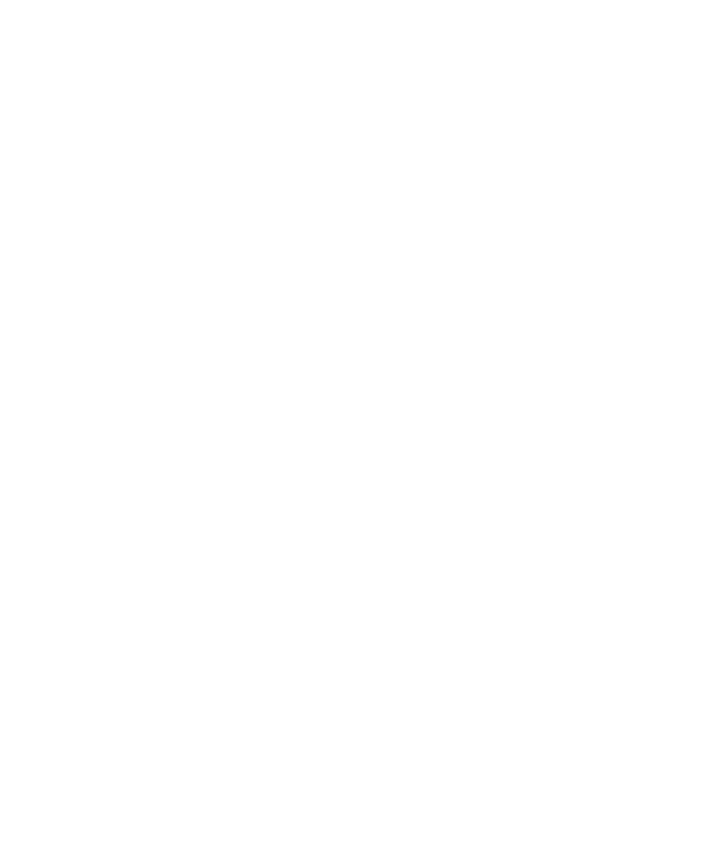
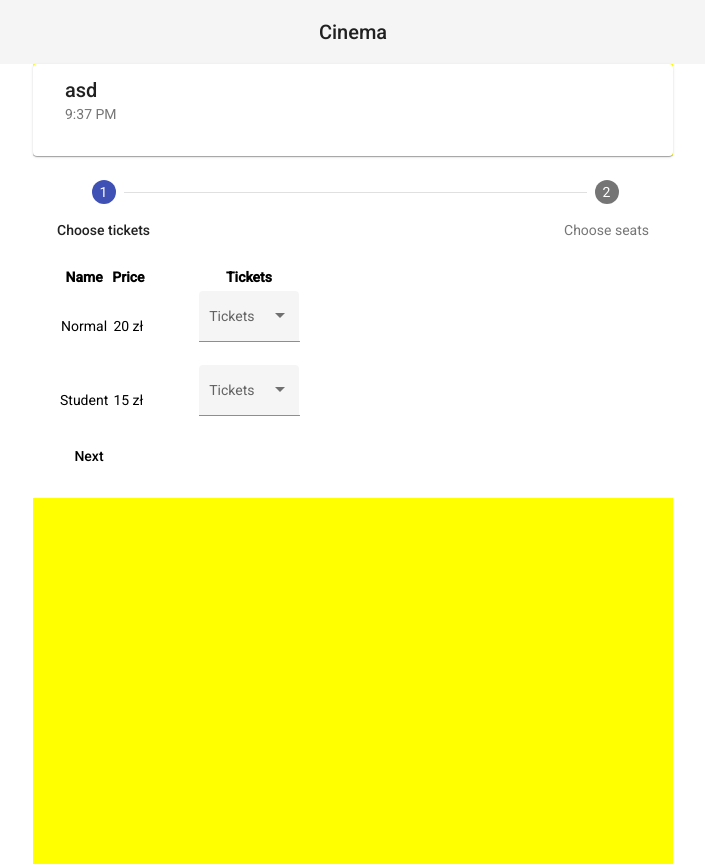
Before and after one commit to jaca1119/Cinema, an Angular app: page /tickets in a window 1280 px wide. Before the commit this address led to /. Shown: the whole page, without its empty margins (287-992 px from the left). Before the commit the page ends 800 px from the top, so only its background shows below. Built offline with nearby package versions, Linux system fonts and the light colour scheme.

Commit message:
Add Ticket view

```diff
--- a/src/app/app-routing.module.ts
+++ b/src/app/app-routing.module.ts
@@ -1,10 +1,12 @@
 import { NgModule } from '@angular/core';
-import { Routes, RouterModule } from '@angular/router';
+import { RouterModule, Routes } from '@angular/router';
 import { HomeComponent } from './home/home.component';
+import { TicketsViewComponent } from './tickets-view/tickets-view.component';
 
 
 const routes: Routes = [
-  { path: '', component: HomeComponent, pathMatch: 'full' }
+  {path: '', component: HomeComponent, pathMatch: 'full'},
+  {path: 'tickets', component: TicketsViewComponent}
 ];
 
 @NgModule({
--- a/src/app/app.component.html
+++ b/src/app/app.component.html
@@ -1 +1,4 @@
+<mat-toolbar>
+  <a class="title" (click)="goToHomeScreen()">Cinema</a>
+</mat-toolbar>
 <router-outlet></router-outlet>
--- a/src/app/app.component.scss
+++ b/src/app/app.component.scss
@@ -0,0 +1,6 @@
+.title {
+  text-align: center;
+  margin-left: auto;
+  margin-right: auto;
+  cursor: pointer;
+}
--- a/src/app/app.component.ts
+++ b/src/app/app.component.ts
@@ -1,4 +1,5 @@
 import { Component } from '@angular/core';
+import { Router } from '@angular/router';
 
 @Component({
   selector: 'app-root',
@@ -7,4 +8,11 @@
 })
 export class AppComponent {
   title = 'Cinema';
+
+  constructor(private router: Router) {
+  }
+
+  goToHomeScreen() {
+    this.router.navigate(['/']);
+  }
 }
--- a/src/app/home/home.component.html
+++ b/src/app/home/home.component.html
@@ -1,6 +1,3 @@
-<mat-toolbar>
-  <span class="title">Cinema</span>
-</mat-toolbar>
 <div class="content">
   <div class="item">
     <mat-card>
--- a/src/app/movie/movie.component.html
+++ b/src/app/movie/movie.component.html
@@ -19,7 +19,8 @@
       </div>
 
       <div class="buttons">
-        <button *ngFor="let date of movieInfo.showHours" mat-raised-button color="accent">{{date | date:'shortTime'}}</button>
+        <button *ngFor="let date of movieInfo.showHours" mat-raised-button color="accent"
+                (click)="goToTickets(date)">{{date | date:'shortTime'}}</button>
       </div>
     </mat-card-content>
   </mat-card>
--- a/src/app/movie/movie.component.ts
+++ b/src/app/movie/movie.component.ts
@@ -1,5 +1,5 @@
 import { Component, Input, OnInit } from '@angular/core';
-import { formatDate } from '@angular/common';
+import { Router } from '@angular/router';
 
 export interface MovieInfo {
   title: string;
@@ -17,15 +17,19 @@
 })
 export class MovieComponent implements OnInit {
   @Input() movieInfo: MovieInfo;
-  // @Input()
 
-  constructor() { }
+  constructor(private router: Router) {
+  }
 
   ngOnInit(): void {
   }
 
-  format(date: Date): string {
-    return formatDate(date, 'hh:mm', 'en-US');
+  goToTickets(date: Date) {
+    this.router.navigate(['/tickets'], {
+      state: {
+        selectedMovie: this.movieInfo,
+        selectedDate: date
+      }
+    });
   }
-
 }
--- /dev/null
+++ b/src/app/tickets-view/tickets-view.component.html
@@ -0,0 +1,65 @@
+<div class="content">
+  <mat-card>
+    <mat-card-header>
+      <mat-card-title class="title">{{selectedMovieInfo.title}}</mat-card-title>
+      <mat-card-subtitle>{{selectedDate | date:'shortTime'}}</mat-card-subtitle>
+    </mat-card-header>
+
+  </mat-card>
+
+  <mat-horizontal-stepper linear #stepper labelPosition="bottom">
+    <mat-step [stepControl]="firstFormGroup" label="Choose tickets">
+      <form [formGroup]="firstFormGroup">
+        <table>
+          <tr>
+            <th>Name</th>
+            <th>Price</th>
+            <th>Tickets</th>
+          </tr>
+          <tr>
+            <td>Normal</td>
+            <td>20 zł</td>
+            <td>
+              <mat-form-field class="select" appearance="fill">
+                <mat-label>Tickets</mat-label>
+                <mat-select formControlName="normalCtrl">
+                  <mat-option value="1">1</mat-option>
+                  <mat-option value="2">2</mat-option>
+                </mat-select>
+              </mat-form-field>
+            </td>
+          </tr>
+          <tr>
+            <td>Student</td>
+            <td>15 zł</td>
+            <td>
+              <mat-form-field class="select" appearance="fill">
+                <mat-label>Tickets</mat-label>
+                <mat-select formControlName="studentCtrl">
+                  <mat-option value="1">1</mat-option>
+                  <mat-option value="2">2</mat-option>
+                </mat-select>
+              </mat-form-field>
+            </td>
+          </tr>
+        </table>
+        <div>
+          <button mat-button matStepperNext>Next</button>
+        </div>
+      </form>
+    </mat-step>
+    <mat-step [stepControl]="secondFormGroup" label="Choose seats">
+      <form [formGroup]="secondFormGroup">
+        <mat-form-field>
+          <mat-label>Address</mat-label>
+          <input matInput formControlName="secondCtrl" placeholder="Ex. 1 Main St, New York, NY"
+                 required>
+        </mat-form-field>
+        <div>
+          <button mat-button matStepperPrevious>Back</button>
+          <button mat-button matStepperNext>Next</button>
+        </div>
+      </form>
+    </mat-step>
+  </mat-horizontal-stepper>
+</div>
--- /dev/null
+++ b/src/app/tickets-view/tickets-view.component.scss
@@ -0,0 +1,45 @@
+.content {
+  display: flex;
+  flex-direction: column;
+  height: 100%;
+  width: 100%;
+  margin-left: auto;
+  margin-right: auto;
+  background: yellow;
+}
+
+.operations {
+  margin-top: 5px;
+  display: flex;
+}
+
+.operations > div {
+  background: aqua;
+  border: 3px solid black;
+}
+
+.select {
+  width: 50%;
+}
+
+td {
+  text-align: center;
+}
+
+@media screen and (min-width: 320px) {
+  .content {
+    width: 100%;
+  }
+}
+
+@media screen and (min-width: 1024px) {
+  .content {
+    width: 50%;
+  }
+}
+
+
+.tickets {
+  display: flex;
+  justify-content: space-evenly;
+}
--- /dev/null
+++ b/src/app/tickets-view/tickets-view.component.ts
@@ -0,0 +1,34 @@
+import { Component, OnInit } from '@angular/core';
+import { ActivatedRoute, Router } from '@angular/router';
+import { FormBuilder, FormGroup, Validators } from '@angular/forms';
+import { MovieInfo } from '../movie/movie.component';
+
+@Component({
+  selector: 'app-tickets-view',
+  templateUrl: './tickets-view.component.html',
+  styleUrls: ['./tickets-view.component.scss']
+})
+export class TicketsViewComponent implements OnInit {
+  selectedMovieInfo: MovieInfo;
+  selectedDate: Date;
+  firstFormGroup: FormGroup;
+  secondFormGroup: FormGroup;
+
+  constructor(private route: ActivatedRoute,
+              private router: Router,
+              private formBuilder: FormBuilder) {
+    this.selectedMovieInfo = router.getCurrentNavigation()?.extras?.state?.selectedMovie || {title: 'asd'};
+    this.selectedDate = router.getCurrentNavigation()?.extras?.state?.selectedDate || new Date(0, 0, 0, 21, 37);
+  }
+
+  ngOnInit(): void {
+    this.firstFormGroup = this.formBuilder.group({
+      normalCtrl: [''],
+      studentCtrl: ['']
+    });
+    this.secondFormGroup = this.formBuilder.group({
+      secondCtrl: ['', Validators.required]
+    });
+  }
+
+}
```
Also changed, not shown: src/app/app.module.ts (+5 -3 lines), src/app/material.module.ts (+19 -3 lines), 2 other files (tests, documents, lock files or other folders).
